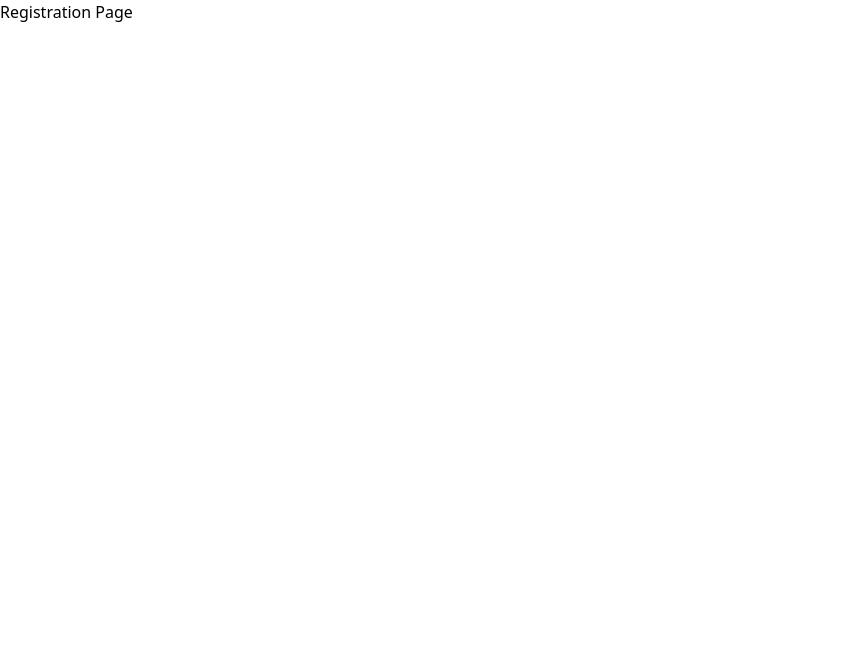
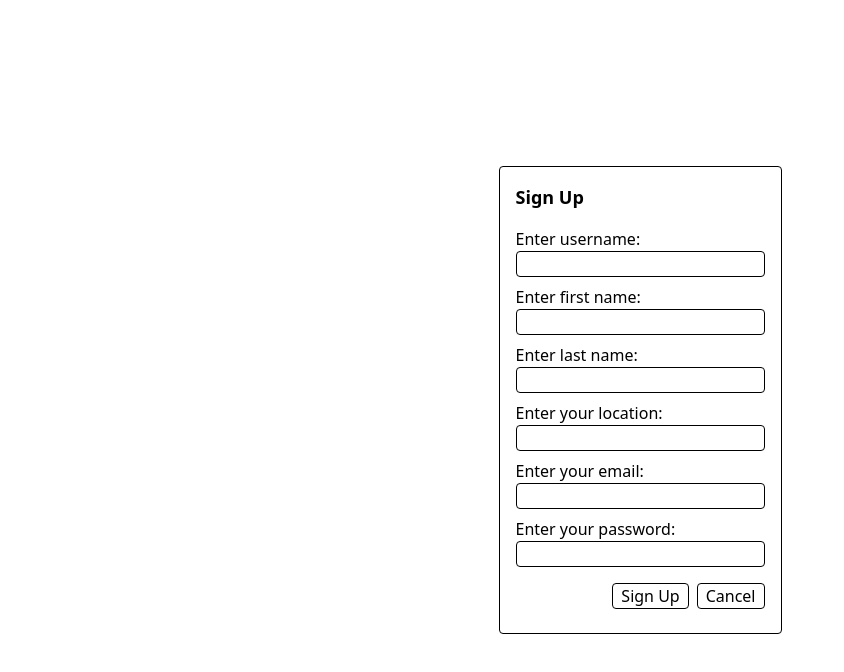
Before and after one commit to JaeYangLee/AuthFlow-app-pern, a React (Vite) app in the folder frontend/: page / in a window 1280 px wide. Shown: the top 672 px of the page, without its empty margins (0-844 px from the left). Built offline with nearby package versions, Linux system fonts and the light colour scheme.

Commit message:
feat: finished setting up registration page template

```diff
--- a/frontend/src/pages/AFRegistrationPage.jsx
+++ b/frontend/src/pages/AFRegistrationPage.jsx
@@ -1,8 +1,10 @@
-function AFRegistrationPage() {
+import AFRegistrationForm from "../components/AFRegistrationForm";
+
+function AFRegistrationPage({ onAdd }) {
   return (
     <>
-      <div>
-        <h1>Registration Page</h1>
+      <div className="w-screen h-screen flex flex-col items-center justify-center">
+        <AFRegistrationForm onAdd={onAdd} />
       </div>
     </>
   );
```
